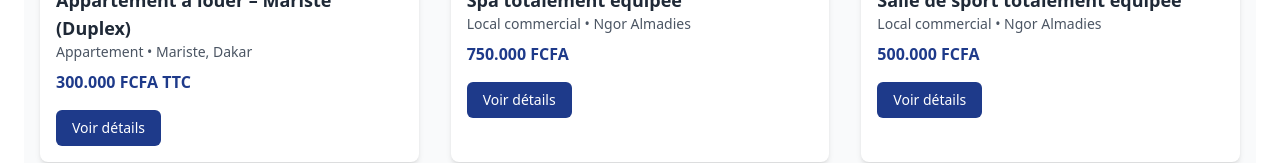
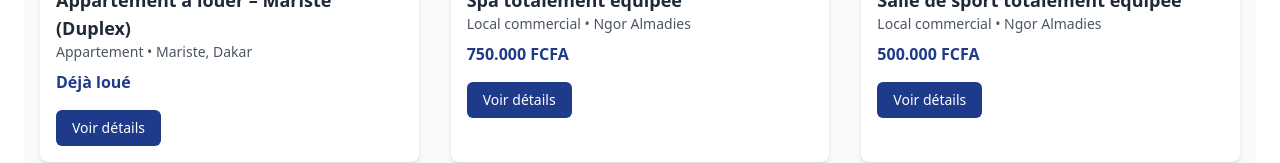
Before and after one commit to Snake582/Cabinet-IDAC-SARL, a Next.js app: page /biens in a window 1280 px wide. Shown: the part 1308-1471 px from the top of the page. Built offline with nearby package versions, Linux system fonts and the light colour scheme.

Commit message:
biens num10 p

```diff
--- a/src/app/biens/page.tsx
+++ b/src/app/biens/page.tsx
@@ -69,7 +69,7 @@ const biens = [
     title: 'Appartement à louer – Mariste (Duplex)',
     description:
       'Magnifique appartement duplex dans un quartier calme.',
-    price: '300.000 FCFA TTC',
+    price: 'Déjà loué',
     image: '/images/Appart à Mariste/WhatsApp Image 2026-01-14 at 11.22.07.jpeg',
     type: 'Appartement',
     location: 'Mariste, Dakar',
```
